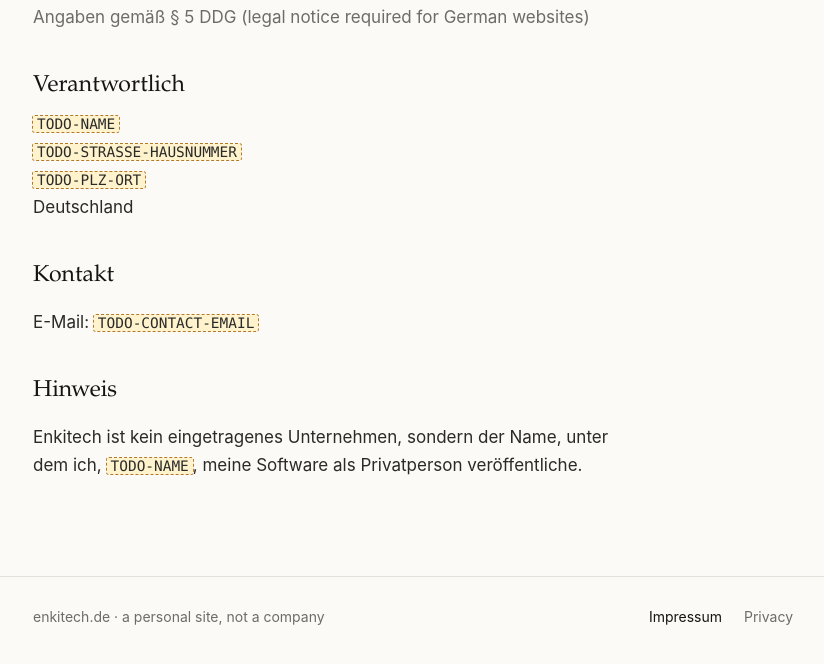
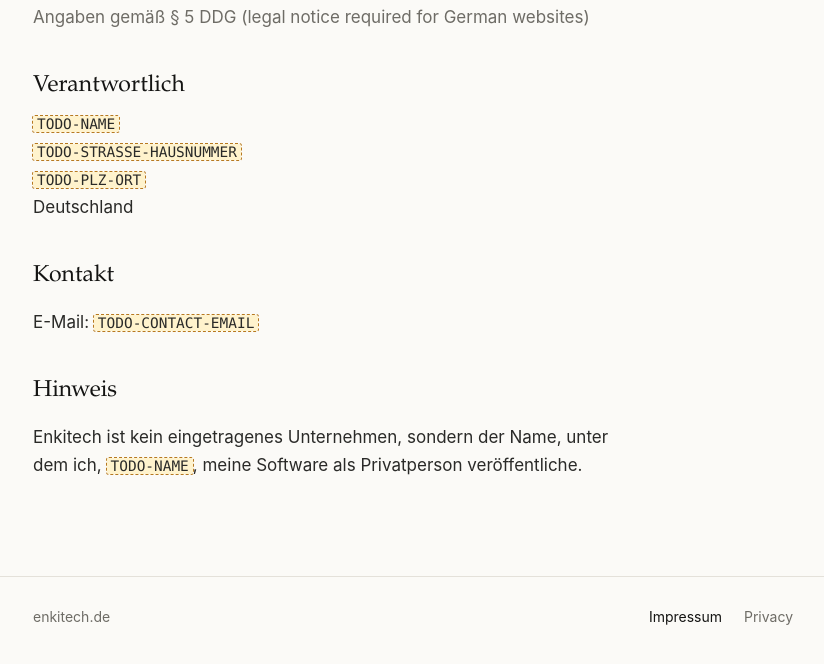
Before and after one commit to kasfreedom/enkitech.de, a plain HTML site: page impressum/index.html in a window 1280 px wide. Shown: the part 196-860 px from the top of the page, without its empty margins (227-1051 px from the left). Drawn offline with Linux system fonts and the light colour scheme.

Commit message:
Footer: just the domain
Co-Authored-By: Claude Opus 5.5 <noreply@anthropic.com>

```diff
--- a/impressum/index.html
+++ b/impressum/index.html
@@ -47,7 +47,7 @@
 
   <footer class="site-footer">
     <div class="wrap">
-      <span>enkitech.de · a personal site, not a company</span>
+      <span>enkitech.de</span>
       <nav aria-label="Legal">
         <a href="../impressum/" aria-current="page">Impressum</a>
         <a href="../privacy/">Privacy</a>
```
Also changed, not shown: index.html (+1 -1 lines), privacy/index.html (+1 -1 lines).
